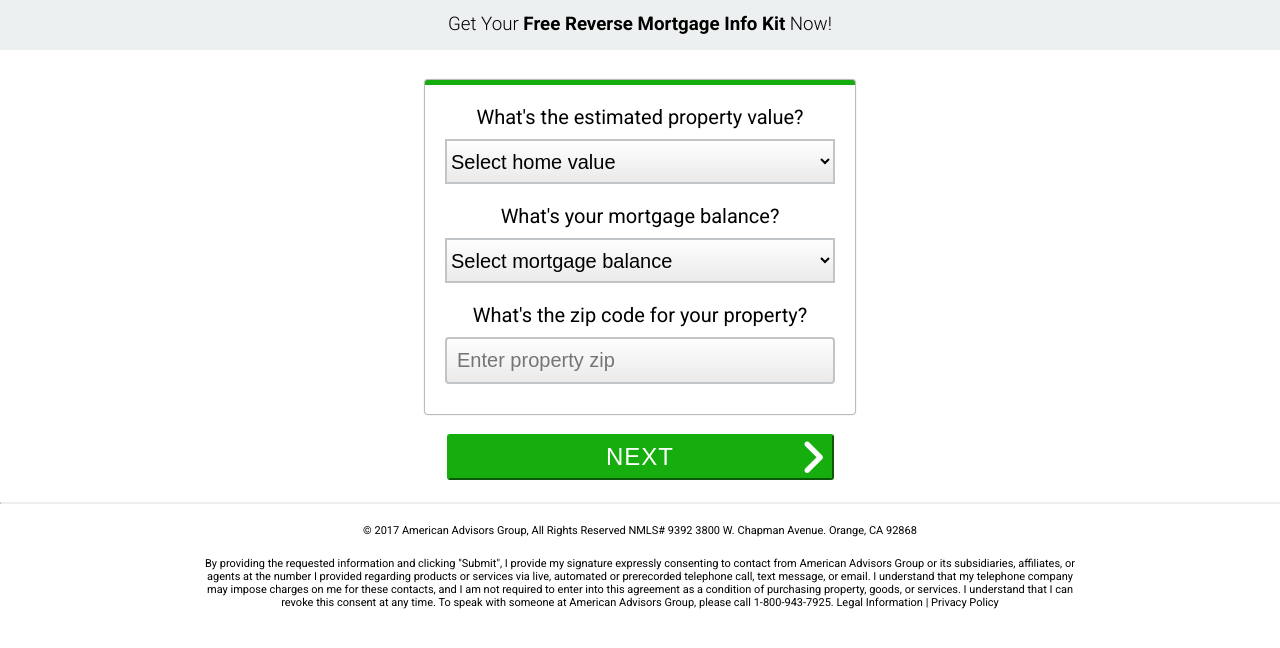
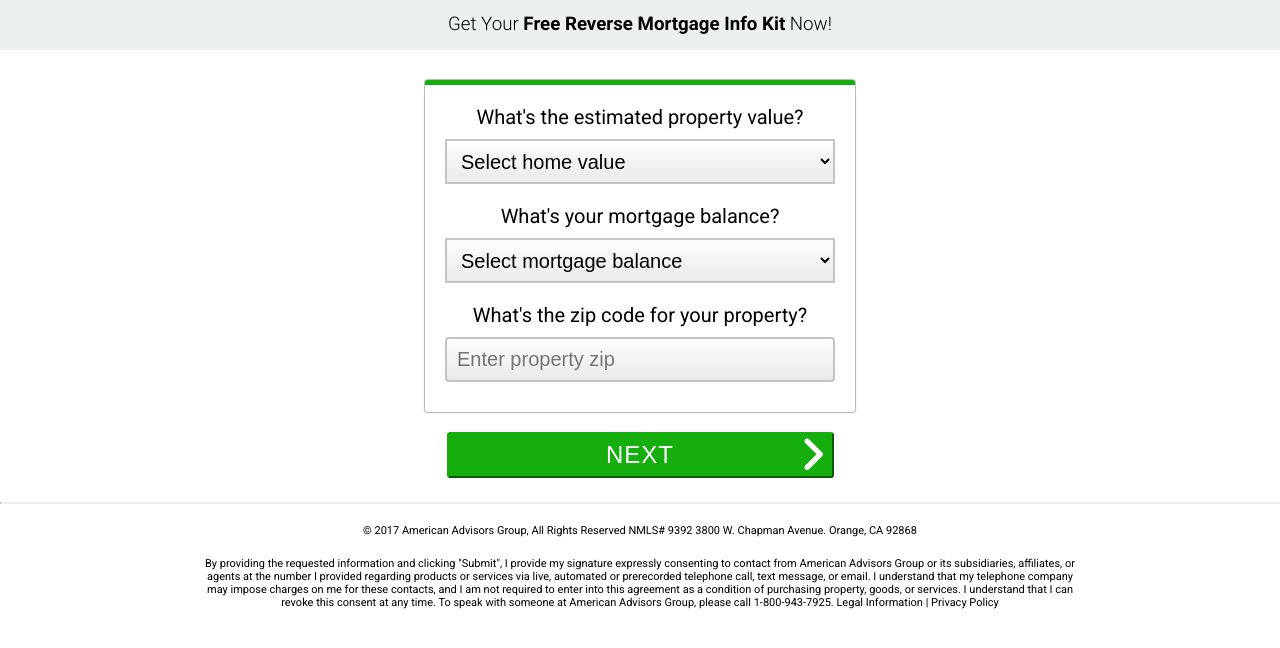
Before and after one commit to vbaghdas/aag-front-end-dev-quiz, a plain HTML site: page index.html in a window 1280 px wide. Shown: the part 98-746 px from the top of the page. Drawn offline with Linux system fonts and the light colour scheme.

Commit message:
added menulist webkit appearance

```diff
--- a/css/main.css
+++ b/css/main.css
@@ -142,8 +142,10 @@ hr {
     font-size: 20px;
     display: block;
     width: 100%;
+    height: 45px;
     margin: 10px 0;
-    padding: 10px;
+    padding: 0 10px;
+    -webkit-appearance: none;
 }
 
 #form-info select {
@@ -154,6 +156,8 @@ hr {
     width: 100%;
     height: 45px;
     margin: 10px 0 20px;
+    padding: 0 10px;
+    -webkit-appearance: menulist;
 }
 
 #form-info input[type="text"]:focus,
@@ -168,7 +172,7 @@ hr {
 #form-btn .fa {
     font-weight: 700;
     font-size: 42px;
-    line-height: .7;
+    line-height: .625;
     position: absolute;
     right: 5px;
 }
```
